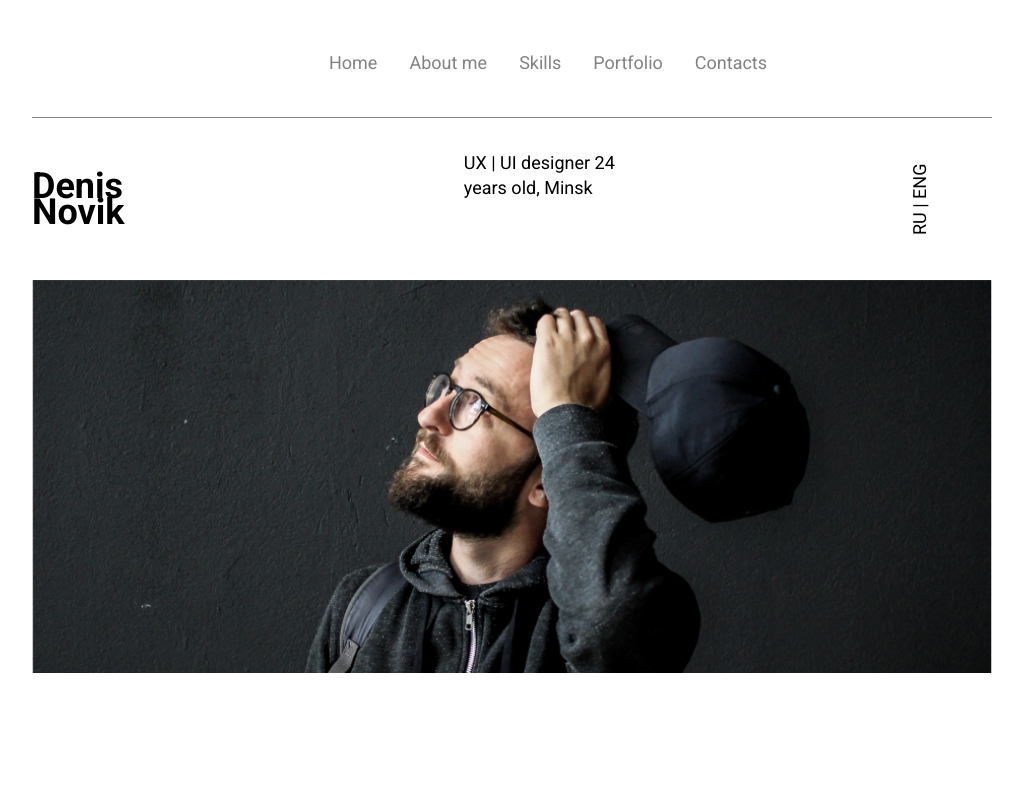
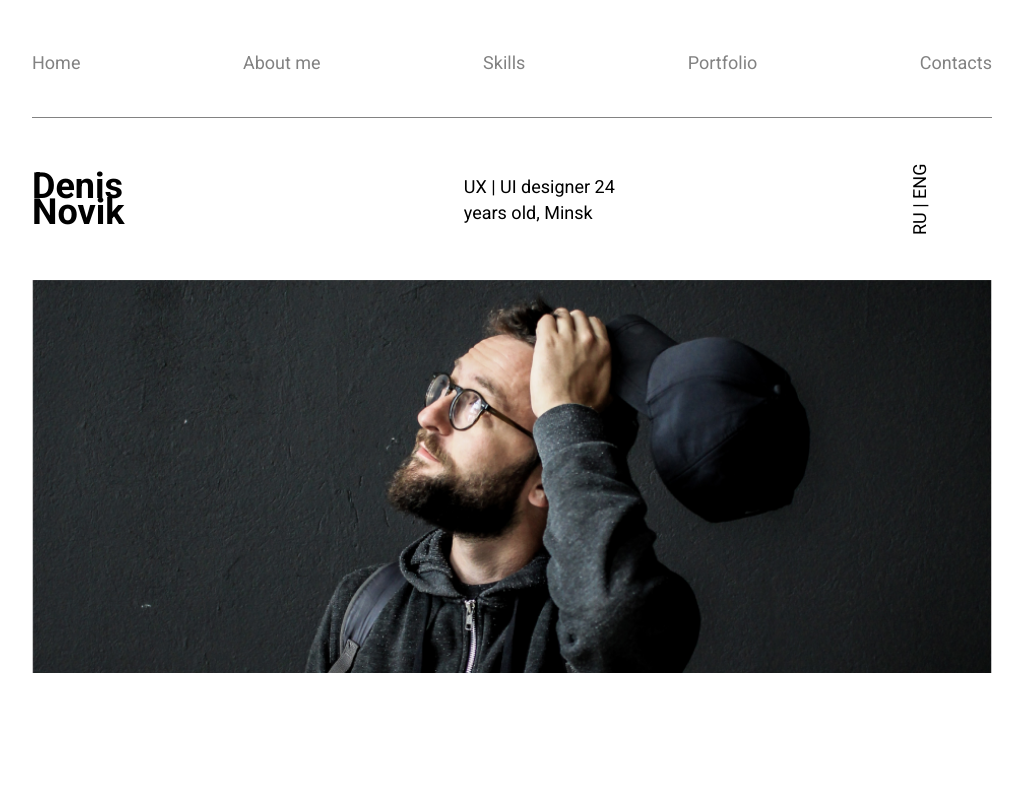
Before and after one commit to vilium/lesson7, a plain HTML site: page index.html in a window 1280 px wide. Shown: the top 800 px of the page, without its empty margins (128-1151 px from the left). Drawn offline with Linux system fonts and the light colour scheme.

Commit message:
Add files via upload

```diff
--- a/style/style.css
+++ b/style/style.css
@@ -15,6 +15,10 @@ a{
 }
 a:hover{
     color: black;
+    transition: .4s;
+}
+ul{
+    padding: 0;
 }
 ul li{
     list-style: none;
@@ -27,10 +31,8 @@ ul li{
     margin: auto;
 }
 .menu{
-    display: flex;
     width: 100%;
     padding: 32px 0 24px;
-    justify-content: space-around;
     border-bottom: 1px solid #828282;
 }
 .menu__list{
@@ -38,8 +40,8 @@ ul li{
     justify-content: space-between;
     font-size: 18px;
 }
-.menu__list li{
-    padding-left: 32px;
+.langru{
+    color: #828282;
 }
 .block{
     margin-top: 32px;
@@ -52,6 +54,7 @@ ul li{
 }
 .block__me{
     width: 155px;
+    align-self: center;
 }
 .block__lang{
     transform:rotate(-90deg);
```
